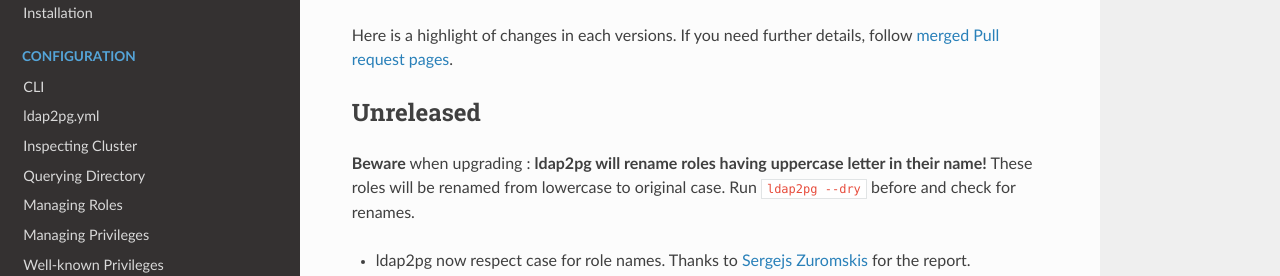
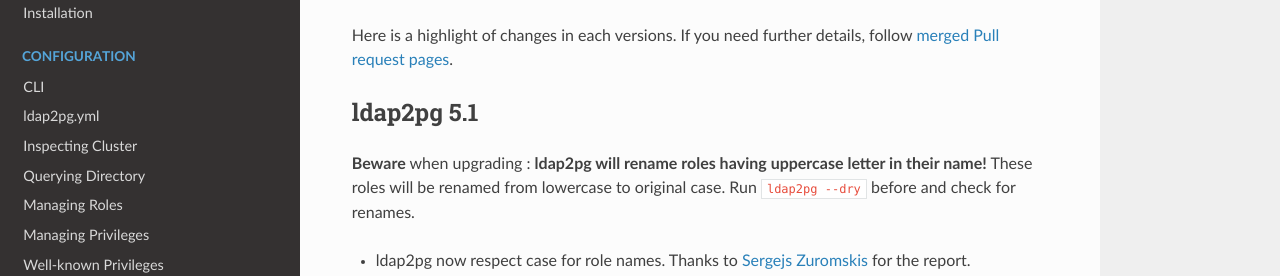
Before and after one commit to dalibo/ldap2pg, an MkDocs documentation site: the page built from docs/changelog.md, in a window 1280 px wide and 900 px high. Shown: the part 136-412 px from the top of the window. Built offline with MkDocs 1.6.1, drawn with Linux system fonts in a browser that asks for light colours; nearby versions of some CDN libraries.

Commit message:
Version 5.1

```diff
--- a/docs/changelog.md
+++ b/docs/changelog.md
@@ -7,7 +7,7 @@
 pages](https://github.com/dalibo/ldap2pg/pulls?utf8=%E2%9C%93&q=is%3Apr%20is%3Amerged).
 
 
-# Unreleased
+# ldap2pg 5.1
 
 **Beware** when upgrading : **ldap2pg will rename roles having uppercase letter
 in their name!** These roles will be renamed from lowercase to original case.
--- a/setup.py
+++ b/setup.py
@@ -17,7 +17,7 @@
 
 setup(
     name='ldap2pg',
-    version='5.0',
+    version='5.1',
     description='Manage PostgreSQL roles and privileges from YAML or LDAP',
     url='https://labs.dalibo.com/ldap2pg',
     project_urls={
```
